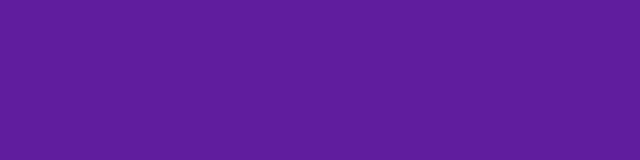
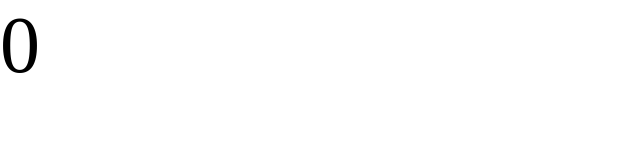
Before and after one commit to Pandu53/Swing-Infografic, a plain HTML site: page index.html in a window 1280 px wide. Shown: the top 160 px of the page, without its empty margins (0-640 px from the left). Drawn offline with Linux system fonts and the light colour scheme.

Commit message:
Adding Frames
Adding Frames with JS

```diff
--- a/css/style.css
+++ b/css/style.css
@@ -24,4 +24,10 @@ body {
     position: fixed;
     top: 0px;
     left: 0px;
+    visibility: hidden;
+    font-size: 5rem;
 }
+
+.visibleFrame100 {
+    visibility: visible;
+}
--- a/index.html
+++ b/index.html
@@ -9,19 +9,20 @@
 
 <body>
     <div class="content">
-        <div class="frame" frame-id="0" style="background-color: rgb(96, 29, 158);">
+        <!--<div class="frame" frame-id="0" style="background-color: rgb(96, 29, 158);">
+        </div>
+        frame 0-->
 
-        </div>
-        <!--frame 0-->
-        <div class="frame" frame-id="1" style="background-color: rgb(25, 0, 49);">
 
-        </div>
-        <!--frame 1-->
+
     </div>
     <!--content-->
 
-    <!-- Skripte-->
+    <!--eigene Skripte-->
     <script src="js/functions.js"></script>
+
+    <!--fremde Skripte-->
+
 </body>
 
 </html>
--- a/js/functions.js
+++ b/js/functions.js
@@ -2,22 +2,42 @@
 var xOff = window.pageXOffset;
 var totalWidth = window.innerWidth * 2;
 var scrollPercent = 0;
-
-var frames = document.querySelectorAll(".frame");
+var content = document.querySelector(".content");
 
 console.log(xOff);
 console.log(totalWidth);
+
+createFrames(10);
+var frames = document.querySelectorAll(".frame");
 
 window.onscroll = function () {
     xOff = window.pageXOffset;
     percent = (100 * xOff) / totalWidth;
     console.log(percent);
 
-    if (percent <= 50) {
-        frames[0].style.visibility = "visible";
-        frames[1].style.visibility = "hidden";
-    } else {
-        frames[1].style.visibility = "visible";
-        frames[0].style.visibility = "hidden";
+    var frameId = Math.floor(percent/10);
+    showFrame(frameId);
+};
+
+
+function createFrames(frameCount){
+    var frame;
+    for(var i = 0; i < frameCount; i++){
+        frame = document.createElement("div");
+        frame.setAttribute("frame-id",i);
+        frame.classList.add("frame");
+        frame.innerHTML = i;
+        content.appendChild(frame);
     }
-};
+}
+
+function showFrame(frameId){
+
+    frames.forEach(element => {
+        if(frameId == element.getAttribute("frame-id")){
+            element.classList.add("visibleFrame100");
+        } else {
+            element.classList.remove("visibleFrame100");
+        }
+    });
+}
```
